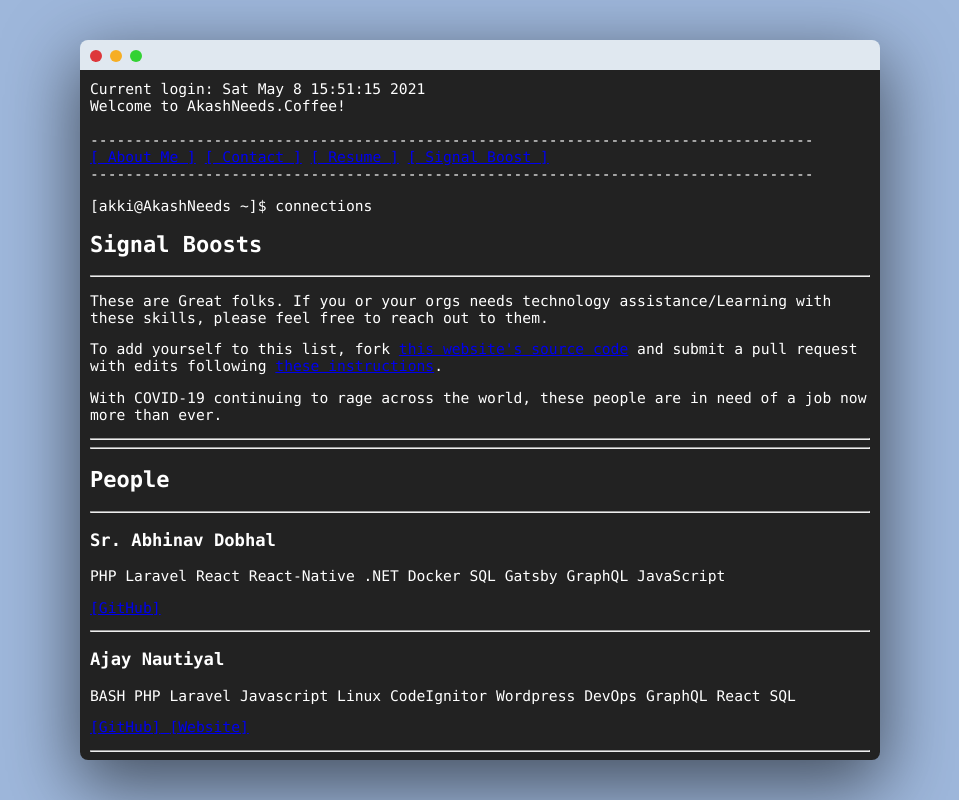
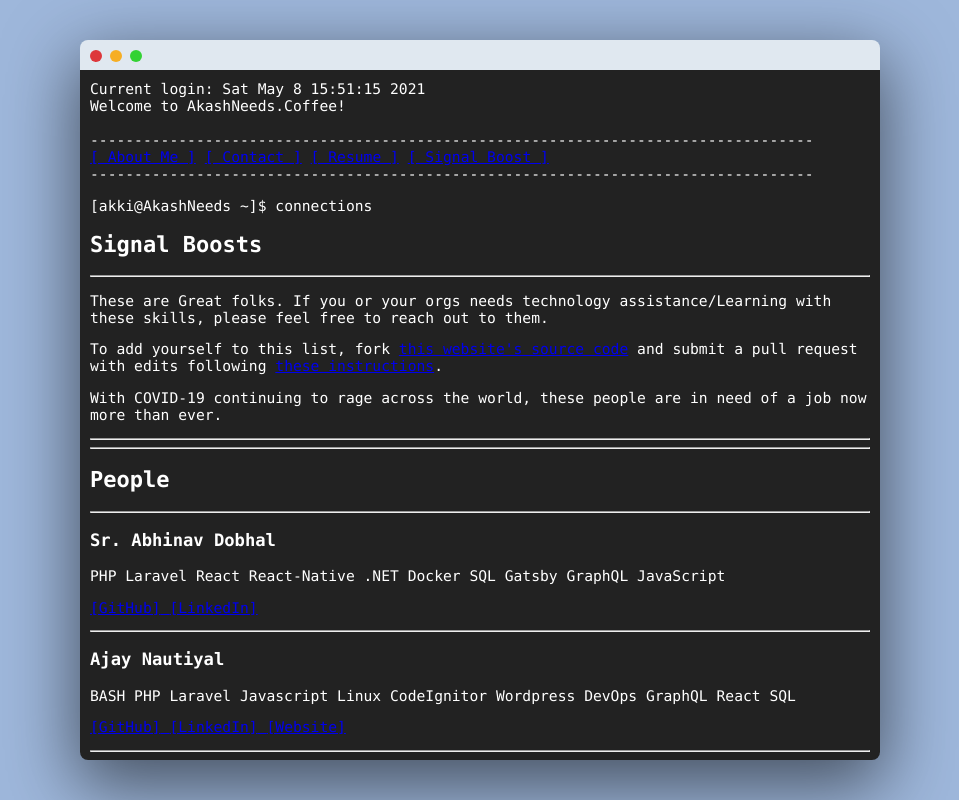
Before and after one commit to akashkaintura/Akash-kaintura-website, a Gatsby site: page /signal-boost in a window 1280 px wide. Shown: the whole page, without its empty margins (160-1119 px from the left). Built offline with nearby package versions, Linux system fonts and the light colour scheme; Gatsby itself is replaced by a stand-in of ours.

Commit message:
fix: typos

```diff
--- a/src/components/SignalBoost/index.js
+++ b/src/components/SignalBoost/index.js
@@ -26,7 +26,12 @@ export default (props) => (
             </a>
           )}
           {/* { props.gitlab && <a href={ props.gitlab } target="_blank" rel="noopener noreferrer"> [GitLab]</a> } */}
-          {/* { props.linkedin && <a href={ props.linkedin } target="_blank" rel="noopener noreferrer"> [LinkedIn]</a> } */}
+          {props.linkedin && (
+            <a href={props.linkedin} target="_blank" rel="noopener noreferrer">
+              {" "}
+              [LinkedIn]
+            </a>
+          )}
           {/* { props.twitter && <a href={ props.twitter } target="_blank" rel="noopener noreferrer"> [Twitter]</a> } */}
           {props.website && (
             <a href={props.website} target="_blank" rel="noopener noreferrer">
```
